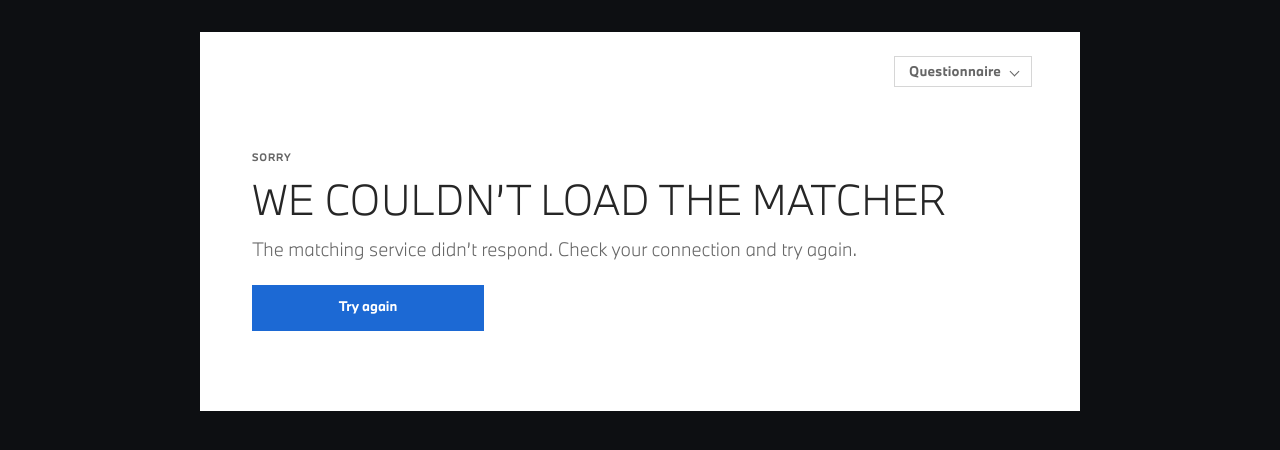
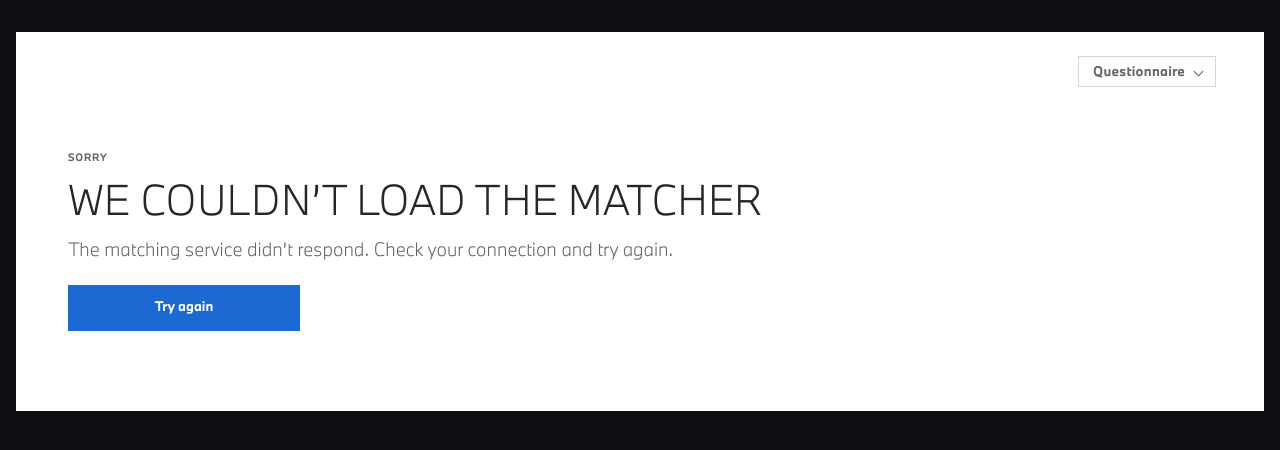
Before and after one commit to garyscarter-ibm/bmw-matcher-poc, a website: page block.html in a window 1280 px wide. Drawn offline with Linux system fonts and the light colour scheme; no server answers.

Commit message:
Auto-commit: block.html

```diff
--- a/block.html
+++ b/block.html
@@ -20,9 +20,17 @@
     }
     /* The harness stands in for a host page, so IT owns the page surface.
        The block itself is transparent (the host section decides its
-       background), which is why this white lives here and not there. */
+       background), which is why this white lives here and not there.
+       Matches the block's own 1280px column (vehicle-matcher.css `.vm`) so the
+       white surface ends where the block does — a narrower wrapper here would
+       clamp the block back down and hide the change. Measured at 880px: the
+       podium board halves to 376px, so the spanning gold hero — proportioned
+       for a 776px row — comes out 376px wide and 911px tall instead of 780px,
+       its two-column body squeezed into 180px columns, and 2nd and 3rd stop
+       clearing the fold. The desktop rules are keyed on VIEWPORT width, so they
+       still fire at 880px; they just have nowhere to land. */
     main {
-      width: 100%; max-width: 880px; margin: 0 auto; box-sizing: border-box;
+      width: 100%; max-width: 1280px; margin: 0 auto; box-sizing: border-box;
       background: #fff;
     }
     /* Shared-password gate: a full-screen overlay over the harness's dark
```
